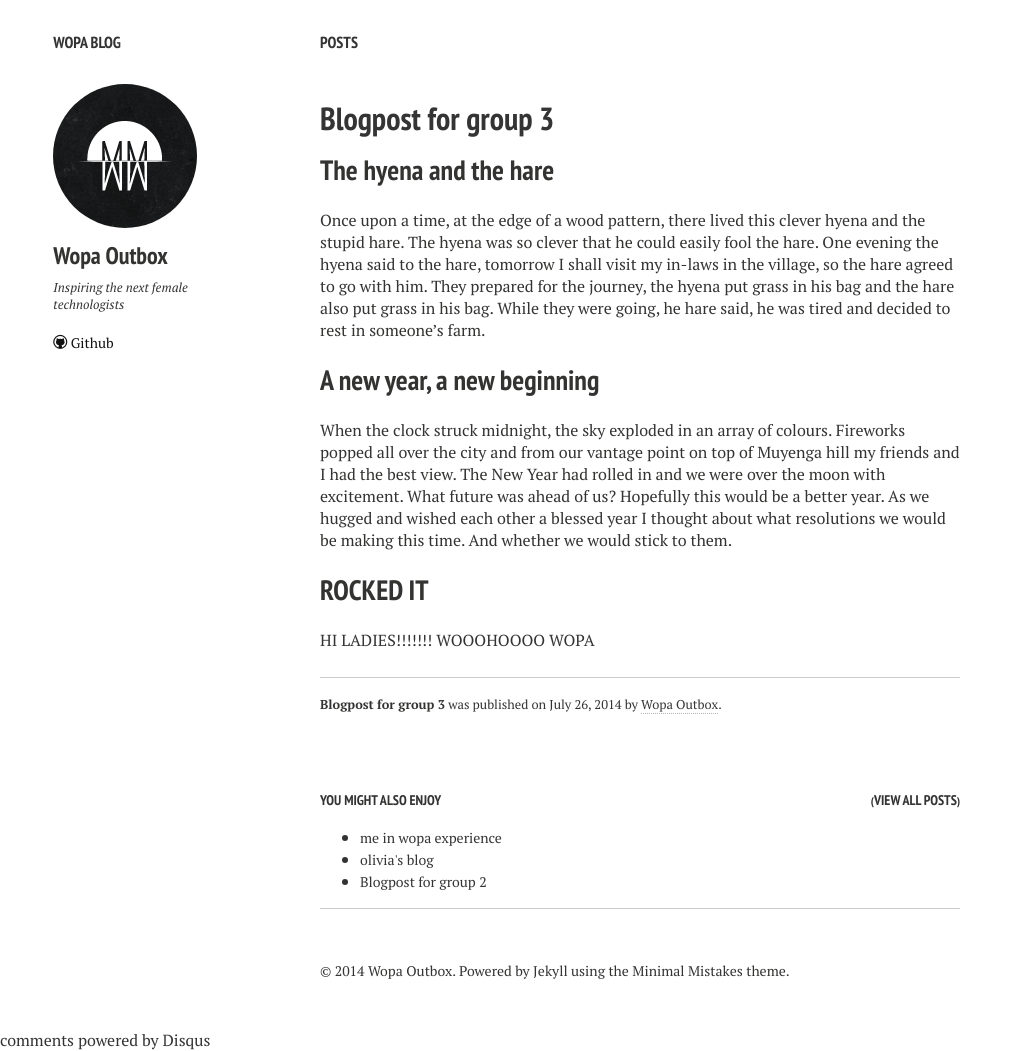
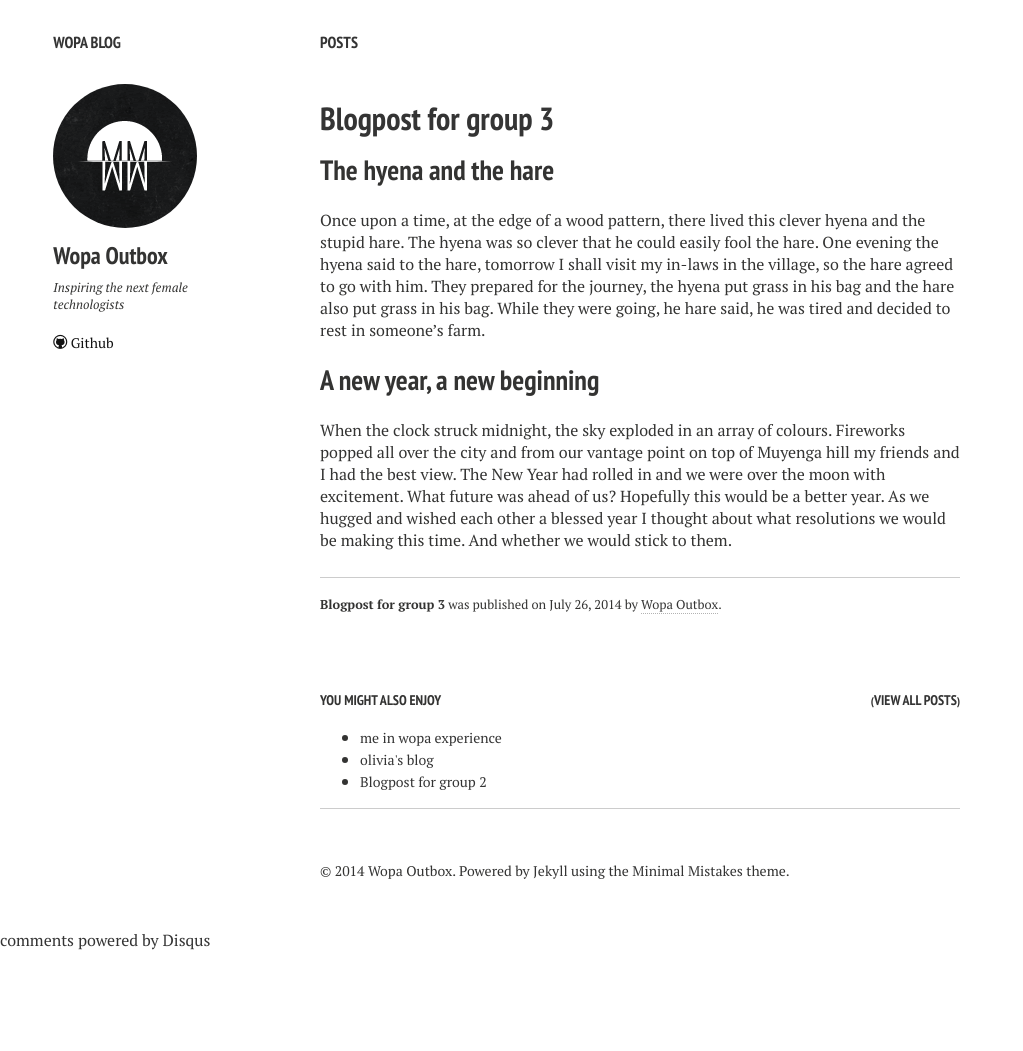
Before and after one commit to francescakaganzi/wopaoutbox.github.io, a Jekyll site: the page built from _posts/2014-07-26-blogpost_for_group3.md, in a window 1280 px wide. Shown: the whole page, without its empty margins (0-1023 px from the left). Built offline with Jekyll 4.4.1, drawn with Linux system fonts in a browser that asks for light colours; nearby versions of some CDN libraries; comment, search, counter and statistics services are not loaded; after the commit the page ends 951 px from its top, so only the background shows below that.

Commit message:
Update 2014-07-26-blogpost_for_group3.md

```diff
--- a/_posts/2014-07-26-blogpost_for_group3.md
+++ b/_posts/2014-07-26-blogpost_for_group3.md
@@ -12,8 +12,3 @@ Once upon a time, at the edge of a wood pattern, there lived this clever hyena a
 ## A new year, a new beginning
 
 When the clock struck midnight, the sky exploded in an array of colours. Fireworks popped all over the city and from our vantage point on top of Muyenga hill my friends and I had the best view. The New Year had rolled in and we were over the moon with excitement. What future was ahead of us? Hopefully this would be a better year. As we hugged and wished each other a blessed year I thought about what resolutions we would be making this time. And whether we would stick to them.
-
-
-##ROCKED IT
-HI LADIES!!!!!!!
-WOOOHOOOO WOPA
```
